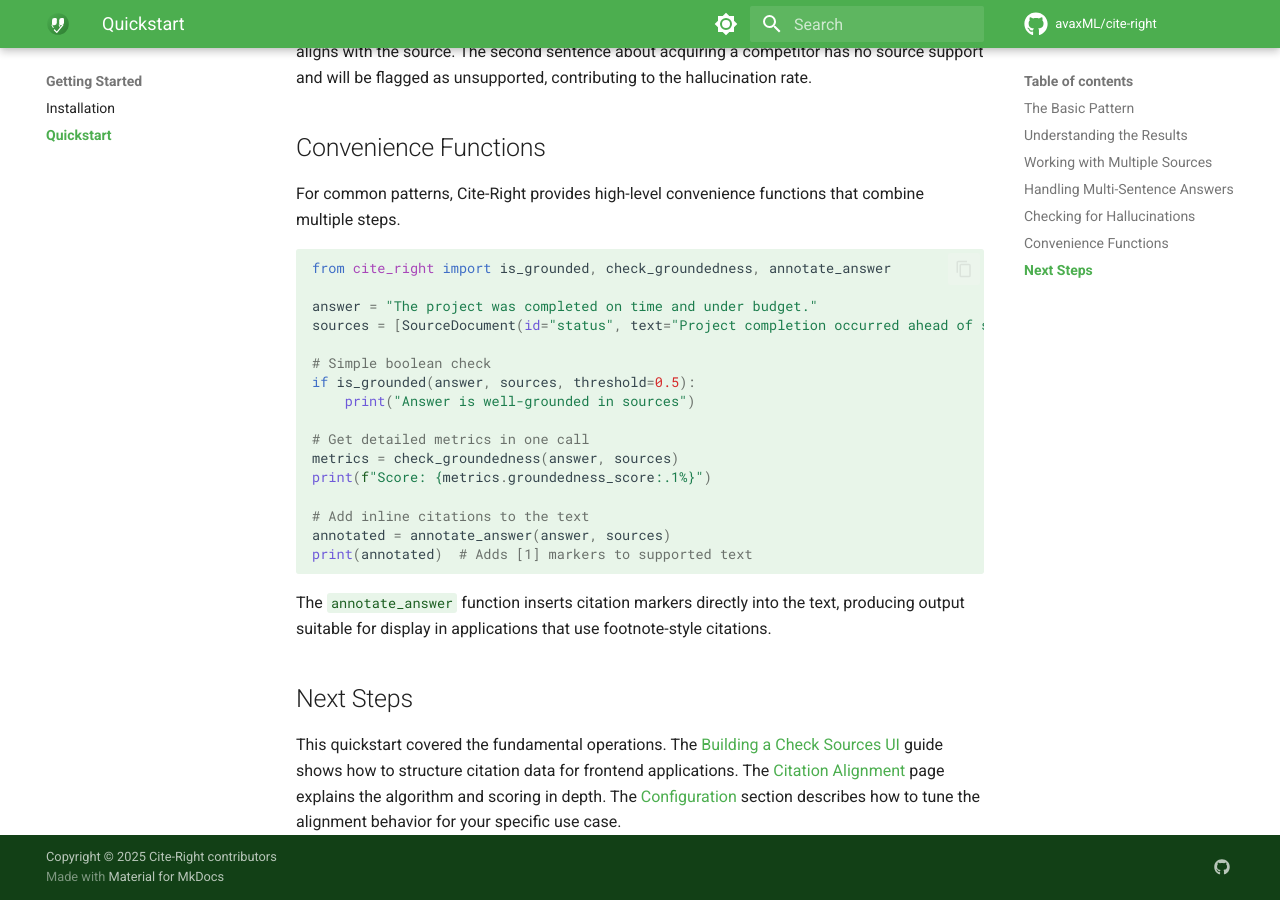
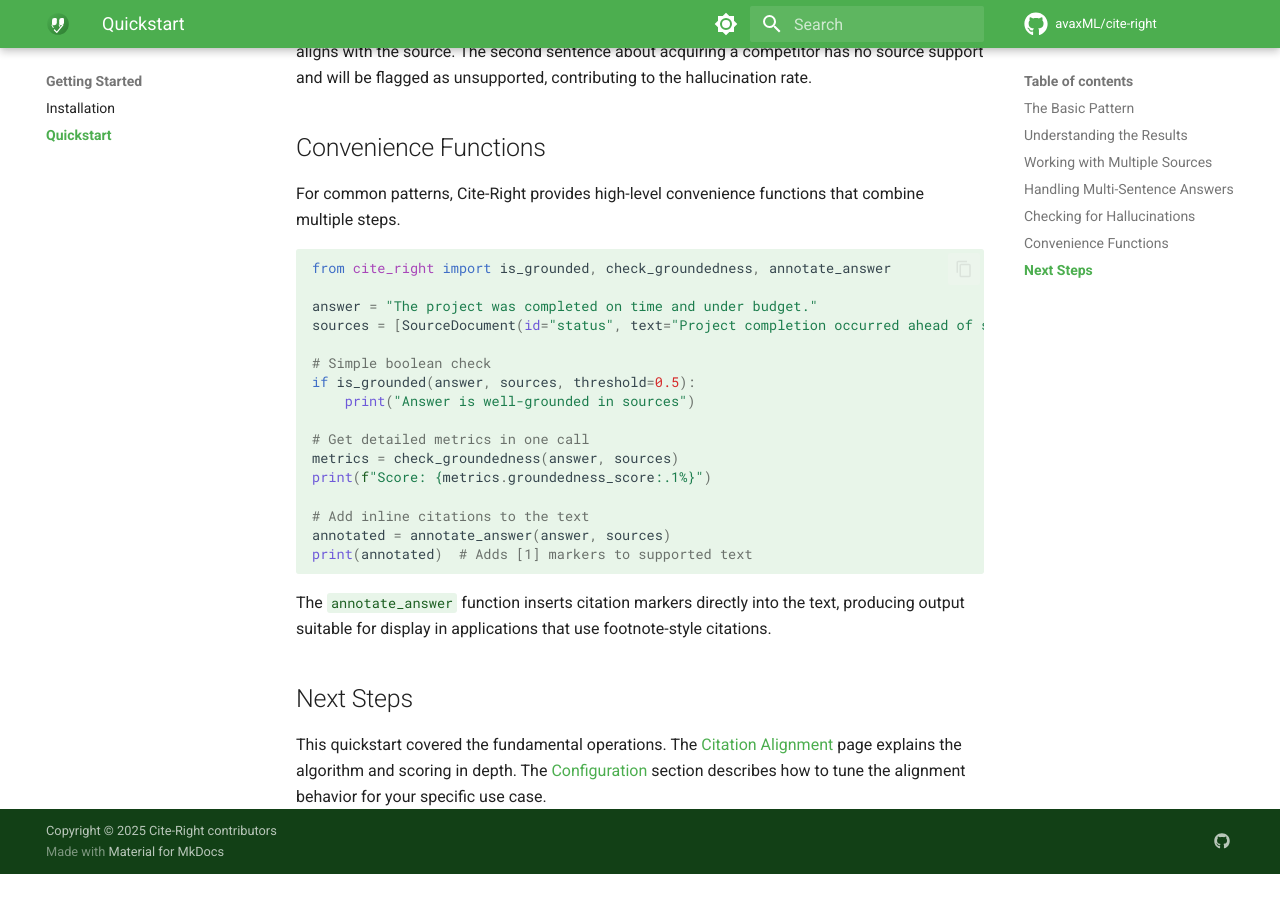
Before and after one commit to avaxML/cite-right, an MkDocs documentation site: the page built from docs/getting-started/quickstart.md, in a window 1280 px wide and 900 px high, scrolled down 3151 px. Built offline with MkDocs 1.6.1 and Material for MkDocs 9.7.7, drawn with Linux system fonts in a browser that asks for light colours; comment, search, counter and statistics services are not loaded; the version menu is left out; after the commit the page ends 4025 px from its top, so only the background shows below that.

Commit message:
fixed failing docs

```diff
--- a/docs/getting-started/quickstart.md
+++ b/docs/getting-started/quickstart.md
@@ -154,4 +154,4 @@ The `annotate_answer` function inserts citation markers directly into the text,
 
 ## Next Steps
 
-This quickstart covered the fundamental operations. The [Building a Check Sources UI](check-sources-ui.md) guide shows how to structure citation data for frontend applications. The [Citation Alignment](../concepts/citation-alignment.md) page explains the algorithm and scoring in depth. The [Configuration](../configuration/citation-config.md) section describes how to tune the alignment behavior for your specific use case.
+This quickstart covered the fundamental operations. The [Citation Alignment](../concepts/citation-alignment.md) page explains the algorithm and scoring in depth. The [Configuration](../configuration/citation-config.md) section describes how to tune the alignment behavior for your specific use case.
```
